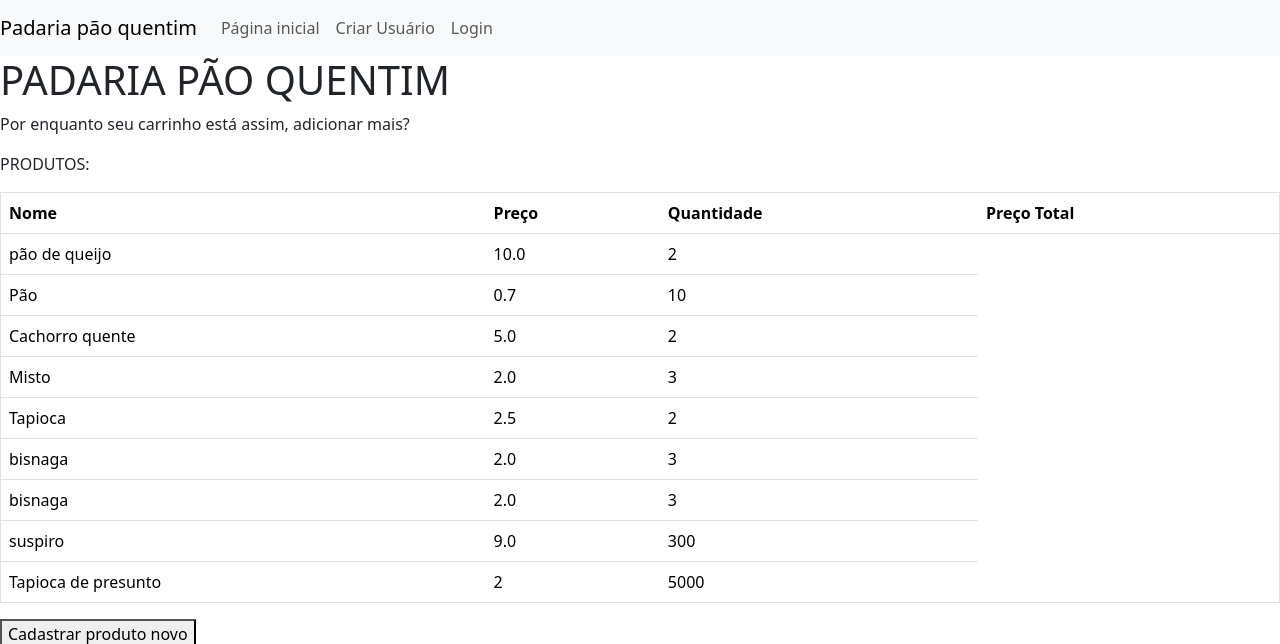
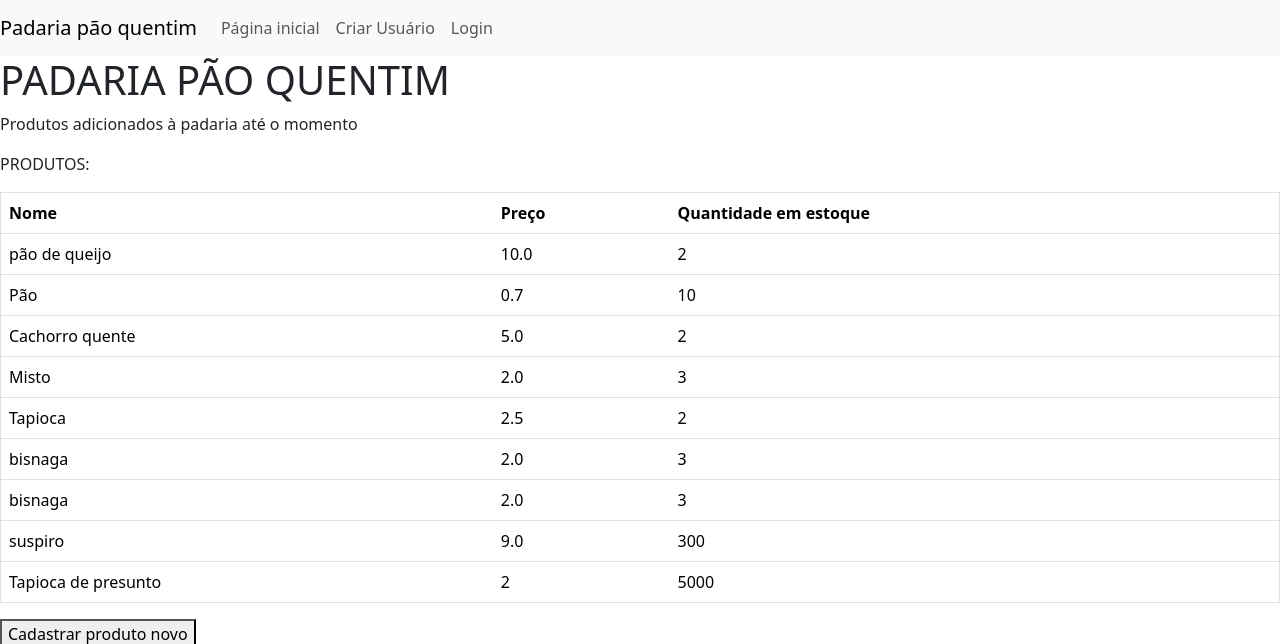
Before and after one commit to alicelopes47/learning-django, a Django app: page /buyingpage in a window 1280 px wide. Shown: the top 644 px of the page. Run offline with Django 4.2, Linux system fonts and the light colour scheme; a user stored in the database is signed in; data comes from the database, SQL or seed files in the repository; both versions use the stored data as it was after the commit; some libraries are stand-ins or nearby versions.

Commit message:
fixing some stuff

```diff
--- a/geral/models.py
+++ b/geral/models.py
@@ -2,5 +2,5 @@ from django.db import models
 
 class produto(models.Model):
     nome = models.CharField(max_length=30)
-    preco = models.FloatField()
-    quantidade = models.IntegerField()
+    preco = models.CharField(max_length=30)
+    quantidade = models.CharField(max_length=30)
--- a/templates/base.html
+++ b/templates/base.html
@@ -35,7 +35,7 @@
                 <img width="100%" height="100%" src="{% static 'img/background.jpg' %}" alt="">
                 <div class="background-inner">
                     <h1>PADARIA PÃO QUENTIM</h1>
-                    <p>Faça seu pedido!</p>
+                    <p>Faça seu login para cadastrar pedidos!</p>
                     <div class="flex">
                         <a href="createuser"><button class="button-first">Registre-se</button></a>
                         <a href="login"><button class="button-first">Login</button></a>
--- a/templates/buying-page.html
+++ b/templates/buying-page.html
@@ -34,15 +34,14 @@
             <div class="background-image">
                 <div class="background-inner">
                     <h1>PADARIA PÃO QUENTIM</h1>
-                    <p>Por enquanto seu carrinho está assim, adicionar mais?</p>
+                    <p>Produtos adicionados à padaria até o momento</p>
                     <p>PRODUTOS:</p>
                     </form>
                     <table border="1" class="table">
                       <tr>
                           <th>Nome</th>
                           <th>Preço</th>
-                          <th>Quantidade</th>
-                          <th>Preço Total</th>
+                          <th>Quantidade em estoque</th>
                       </tr>
                       {% for produto in produtos %}
                       <tr>
```
Also changed, not shown: db.sqlite3, geral/migrations/0004_alter_produto_preco_alter_produto_quantidade.py (added).
